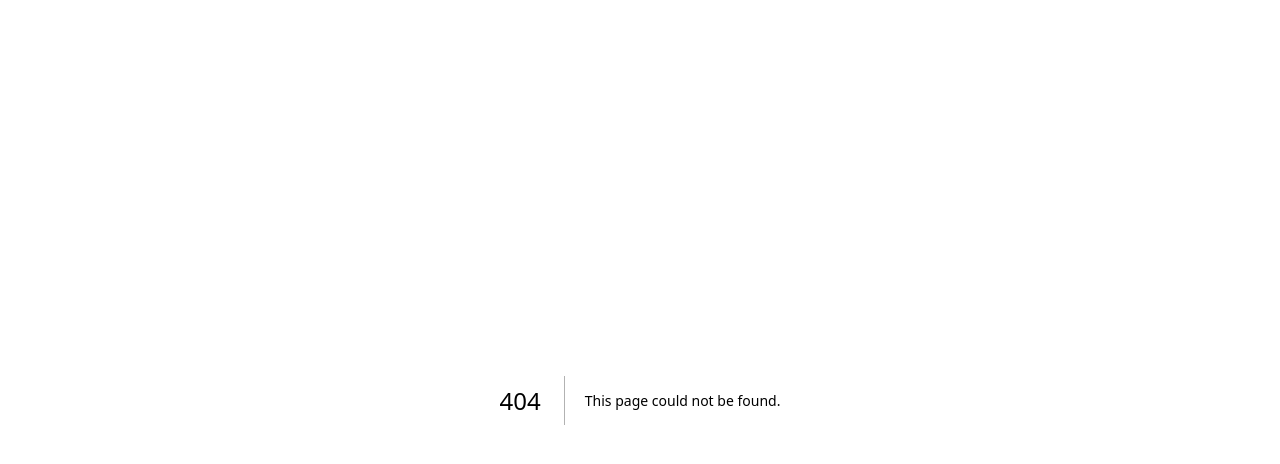
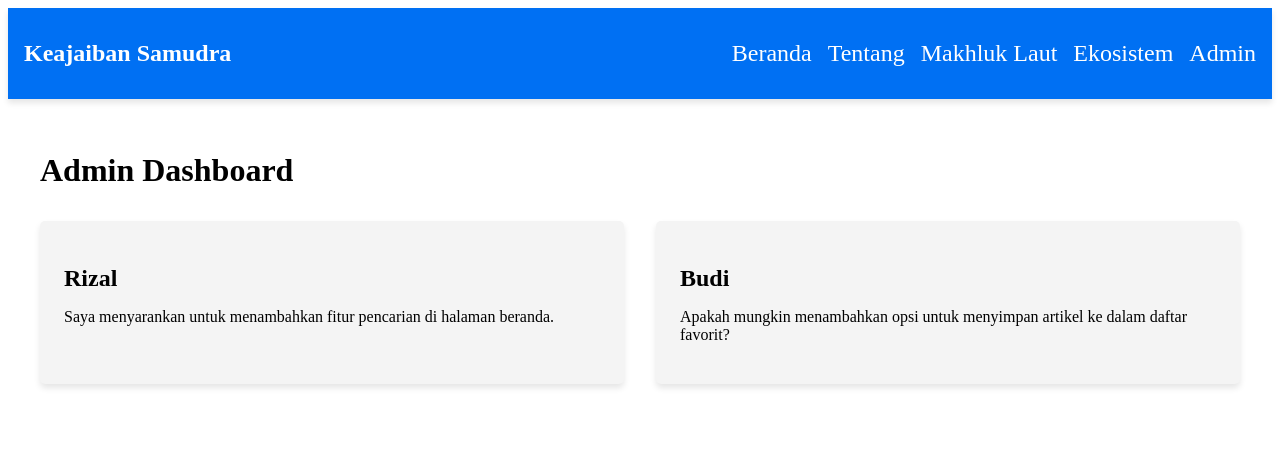
Before and after one commit to romzazikrian/TA-PBS-21CDX-TeamEto, a Next.js app in the folder frontend/: page /admin in a window 1280 px wide. Before the commit this address had no page. Shown: the top 464 px of the page. Built offline with nearby package versions, Linux system fonts and the light colour scheme.

Commit message:
menambahkan menu admin

```diff
--- a/frontend/src/app/komponen/navbar.tsx
+++ b/frontend/src/app/komponen/navbar.tsx
@@ -1,8 +1,14 @@
+// Navbar.tsx
+
 import React from 'react';
 import Link from 'next/link';
 import styles from '../styles/Navbar.module.css';
 
-const KomponenNavbar = () => {
+interface NavbarProps {
+  isAdmin?: boolean; // Tambahkan tanda tanya (?) untuk menandakan properti ini opsional
+}
+
+const KomponenNavbar: React.FC<NavbarProps> = ({ isAdmin }) => {
   return (
     <nav className={styles.navbar}>
       <div className={styles.logo}>
@@ -13,6 +19,9 @@ const KomponenNavbar = () => {
         <li><Link href="/tentang">Tentang</Link></li>
         <li><Link href="/makhluk-laut">Makhluk Laut</Link></li>
         <li><Link href="/ekosistem">Ekosistem</Link></li>
+        {isAdmin && (
+          <li><Link href="/admin">Admin</Link></li>
+        )}
       </ul>
     </nav>
   );
--- /dev/null
+++ b/frontend/src/app/styles/Admin.module.css
@@ -0,0 +1,29 @@
+/* app/styles/Admin.module.css */
+
+.container {
+  max-width: 1200px;
+  margin: 0 auto;
+  padding: 2rem;
+}
+
+.title {
+  font-size: 2rem;
+  margin-bottom: 2rem;
+}
+
+.content {
+  display: grid;
+  grid-template-columns: repeat(auto-fit, minmax(300px, 1fr));
+  grid-gap: 2rem;
+}
+
+.card {
+  background-color: #f4f4f4;
+  border-radius: 5px;
+  padding: 1.5rem;
+  box-shadow: 0 4px 6px rgba(0, 0, 0, 0.1);
+}
+
+.card h2 {
+  margin-bottom: 1rem;
+}
--- a/frontend/src/app/styles/Navbar.module.css
+++ b/frontend/src/app/styles/Navbar.module.css
@@ -36,3 +36,16 @@
   text-decoration: underline;
   color: #f2f2f2; /* Warna yang sedikit lebih terang ketika dihover */
 }
+
+/* Navbar.module.css */
+
+.logout {
+  cursor: pointer;
+  color: #ff0000;
+  font-weight: bold;
+  transition: color 0.3s;
+}
+
+.logout:hover {
+  color: #000000;
+}
--- /dev/null
+++ b/frontend/src/pages/admin.tsx
@@ -0,0 +1,41 @@
+// pages/admin.js
+
+import React from 'react';
+import Navbar from '../app/komponen/navbar';
+import styles from '../app/styles/Admin.module.css';
+
+const AdminDashboard = () => {
+  // Dummy data untuk simulasi kiriman saran
+  const feedbacks = [
+    {
+      id: 1,
+      user: 'Rizal',
+      message: 'Saya menyarankan untuk menambahkan fitur pencarian di halaman beranda.',
+    },
+    {
+      id: 2,
+      user: 'Budi',
+      message: 'Apakah mungkin menambahkan opsi untuk menyimpan artikel ke dalam daftar favorit?',
+    },
+    // Tambahkan kiriman saran lainnya sesuai kebutuhan
+  ];
+
+  return (
+    <div>
+      <Navbar isAdmin={true} />
+      <div className={styles.container}>
+        <h1 className={styles.title}>Admin Dashboard</h1>
+        <div className={styles.content}>
+          {feedbacks.map((feedback) => (
+            <div key={feedback.id} className={styles.card}>
+              <h2>{feedback.user}</h2>
+              <p>{feedback.message}</p>
+            </div>
+          ))}
+        </div>
+      </div>
+    </div>
+  );
+}
+
+export default AdminDashboard;
--- a/frontend/src/pages/index.tsx
+++ b/frontend/src/pages/index.tsx
@@ -2,7 +2,6 @@ import React from 'react';
 import Navbar from '../app/komponen/navbar';
 import BagianHero from '../app/komponen/BagianHero';
 import styles from '../app/styles/Beranda.module.css';
-
 
 export default function Beranda() {
   return (
--- a/frontend/src/pages/makhluk-laut.tsx
+++ b/frontend/src/pages/makhluk-laut.tsx
@@ -1,6 +1,5 @@
 import React from 'react';
 import Navbar from '../app/komponen/navbar';
-import Footer from '../app/komponen/footer';
 import styles from '../app/styles/MakhlukLaut.module.css';
 
 export default function MakhlukLaut() {
```
